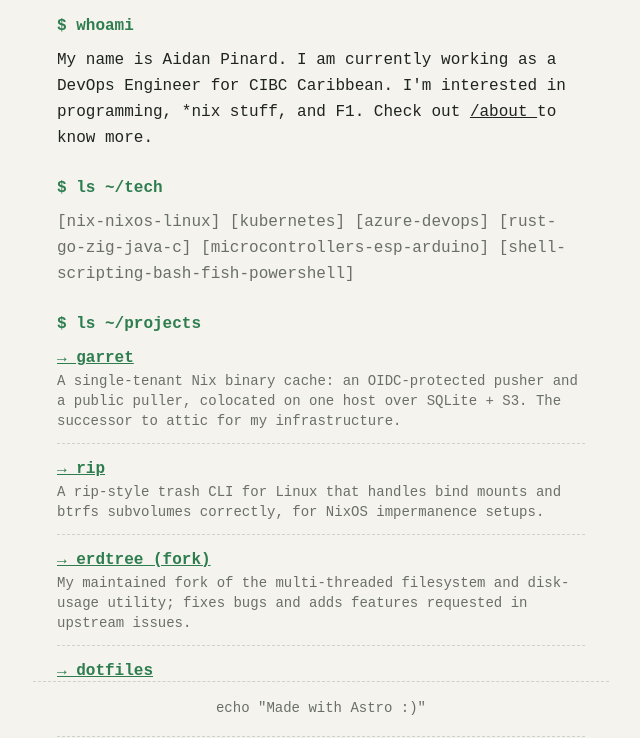
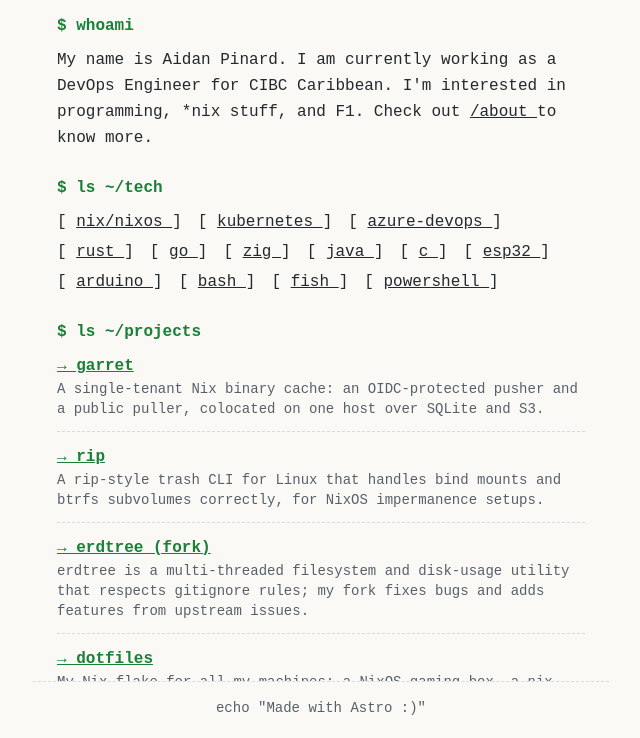
Before and after one commit to jeiang/website, an Astro site: page / in a window 1280 px wide. Shown: the part 66-804 px from the top of the page, without its empty margins (319-959 px from the left). Built offline with nearby package versions, Linux system fonts and the light colour scheme; Astro itself is replaced by a stand-in of ours.

Commit message:
fix: theme icons, tech links, project blurbs, and palette
- Theme toggle icons redrawn as thin 1.5px terminal-style strokes
  (terminal window for system, geometric sun/moon) to match the design
- Tech items split into individual bracket links to each homepage
  (nix/nixos stays combined)
- Project descriptions rewritten from the actual repos: drop the
  irrelevant attic-successor line on garret, describe what erdtree
  actually is, dotfiles covers all machines (gaming box, MacBook, five
  cloud servers), wallpaper-finder explains the header-byte trick;
  remove 6502-emulator (repo deleted from GitHub)
- Palette revised: light mode is neutral paper white with no green
  cast (green only in accent/links), dark mode a proper green-on-black
  terminal; all text pairs clear WCAG AA

```diff
--- a/src/pages/index.astro
+++ b/src/pages/index.astro
@@ -4,19 +4,29 @@ import CustomSection from "../components/CustomSection.astro";
 import InlineLink from "../components/InlineLink.astro";
 import { SITE_NAME } from "../consts";
 
-const slug = (item: string) =>
-  item
-    .toLowerCase()
-    .replace(/[^a-z0-9]+/g, "-")
-    .replace(/^-+|-+$/g, "");
-
 const interests = [
-  "Nix/NixOS & Linux",
-  "Kubernetes",
-  "Azure DevOps",
-  "Rust, Go, Zig, Java & C",
-  "Microcontrollers (ESP & Arduino)",
-  "Shell scripting (Bash, Fish, PowerShell)",
+  { name: "nix/nixos", link: "https://nixos.org" },
+  { name: "kubernetes", link: "https://kubernetes.io" },
+  {
+    name: "azure-devops",
+    link: "https://azure.microsoft.com/en-us/products/devops",
+  },
+  { name: "rust", link: "https://www.rust-lang.org" },
+  { name: "go", link: "https://go.dev" },
+  { name: "zig", link: "https://ziglang.org" },
+  { name: "java", link: "https://dev.java" },
+  {
+    name: "c",
+    link: "https://en.wikipedia.org/wiki/C_(programming_language)",
+  },
+  { name: "esp32", link: "https://www.espressif.com/en/products/socs/esp32" },
+  { name: "arduino", link: "https://www.arduino.cc" },
+  { name: "bash", link: "https://www.gnu.org/software/bash/" },
+  { name: "fish", link: "https://fishshell.com" },
+  {
+    name: "powershell",
+    link: "https://learn.microsoft.com/en-us/powershell/",
+  },
 ];
 
 const stuffIWorkedOn = [
@@ -24,7 +34,7 @@ const stuffIWorkedOn = [
     name: "garret",
     link: "https://github.com/jeiang/garret",
     content:
-      "A single-tenant Nix binary cache: an OIDC-protected pusher and a public puller, colocated on one host over SQLite + S3. The successor to attic for my infrastructure.",
+      "A single-tenant Nix binary cache: an OIDC-protected pusher and a public puller, colocated on one host over SQLite and S3.",
   },
   {
     name: "rip",
@@ -36,23 +46,19 @@ const stuffIWorkedOn = [
     name: "erdtree (fork)",
     link: "https://github.com/jeiang/erdtree",
     content:
-      "My maintained fork of the multi-threaded filesystem and disk-usage utility; fixes bugs and adds features requested in upstream issues.",
+      "erdtree is a multi-threaded filesystem and disk-usage utility that respects gitignore rules; my fork fixes bugs and adds features from upstream issues.",
   },
   {
     name: "dotfiles",
     link: "https://github.com/jeiang/.dotfiles",
-    content: "My NixOS configuration for my personal computer and the server.",
+    content:
+      "My Nix flake for all my machines: a NixOS gaming box, a nix-darwin MacBook, and five cloud servers.",
   },
   {
     name: "wallpaper-finder",
     link: "https://github.com/jeiang/wallpaper-finder",
     content:
-      "A tool for finding wallpapers of a given aspect ratio (can search 300+ GB of photos in a few seconds).",
-  },
-  {
-    name: "6502-emulator",
-    link: "https://github.com/jeiang/6502-emulator",
-    content: "A very incomplete 6502 emulator.",
+      "A Zig tool that finds wallpaper-sized images by reading only PNG and JPG header bytes, so it scans hundreds of GB of photos fast.",
   },
   {
     name: "This website",
@@ -71,9 +77,13 @@ const stuffIWorkedOn = [
     </p>
   </CustomSection>
   <CustomSection title="ls ~/tech">
-    <p class="text-muted dark:text-muted-dark">
-      {interests.map((item) => `[${slug(item)}]`).join(" ")}
-    </p>
+    <ul class="flex flex-wrap gap-x-4 gap-y-1">
+      {interests.map((item) => (
+        <li>
+          [<InlineLink href={item.link}>{item.name}</InlineLink>]
+        </li>
+      ))}
+    </ul>
   </CustomSection>
   <CustomSection title="ls ~/projects">
     <ul>
--- a/src/styles/global.css
+++ b/src/styles/global.css
@@ -2,18 +2,18 @@
 @import "@fontsource-variable/jetbrains-mono/wght.css";
 
 @theme {
-  --color-light: #f4f3ee;
-  --color-dark: #0f1312;
-  --color-ink: #20241f;
-  --color-ink-dark: #d8e2d8;
-  --color-muted: #6a6f68;
-  --color-muted-dark: #7d8a7f;
-  --color-accent: #2e7d4f;
-  --color-accent-dark: #74d697;
-  --color-hairline: #cfd2c8;
-  --color-hairline-dark: #263029;
-  --color-visited-link: #1f5a3a;
-  --color-visited-link-dark: #4a9a6e;
+  --color-light: #faf9f5;
+  --color-dark: #0c1210;
+  --color-ink: #24292e;
+  --color-ink-dark: #c8ddcd;
+  --color-muted: #57606a;
+  --color-muted-dark: #8fa896;
+  --color-accent: #1a7f37;
+  --color-accent-dark: #56d364;
+  --color-hairline: #d8dade;
+  --color-hairline-dark: #2a3a2f;
+  --color-visited-link: #116329;
+  --color-visited-link-dark: #3fb950;
   --font-mono: "JetBrains Mono Variable", monospace;
 }
 
```
Also changed, not shown: src/icons/computer.svg, src/icons/moon.svg, src/icons/sun.svg.
